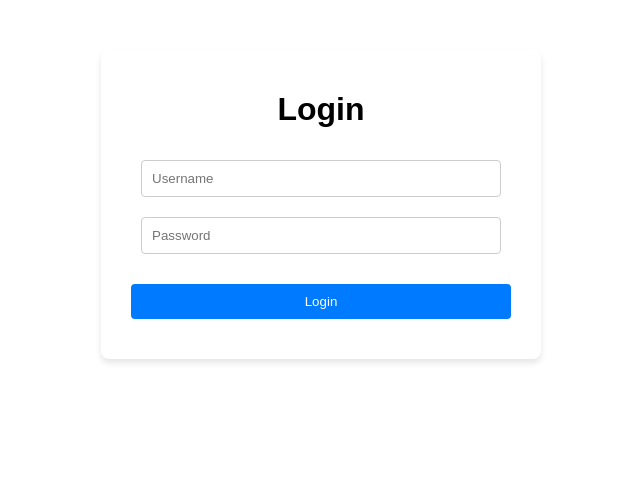
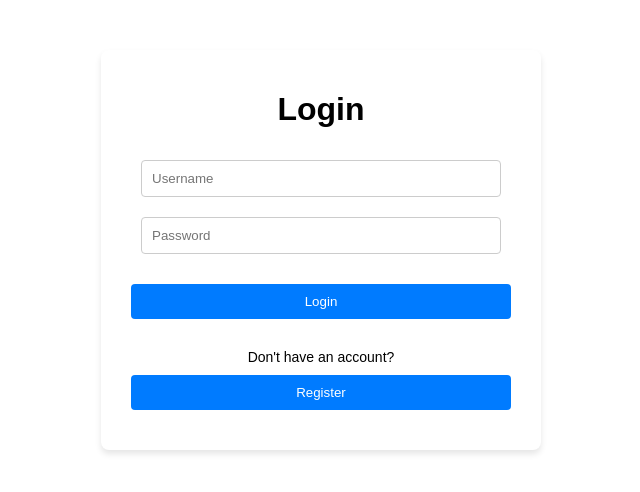
Before and after one commit to VibavariG/ToDoCalendar, a React (Vite) app in the folder frontend/: page /login in a window 1280 px wide. Shown: the top 492 px of the page, without its empty margins (319-959 px from the left). Built offline with nearby package versions, Linux system fonts and the light colour scheme; no server answers.

Commit message:
BFE-43: Add alt button to navigate to register or login

```diff
--- a/frontend/src/components/Form.jsx
+++ b/frontend/src/components/Form.jsx
@@ -12,6 +12,8 @@ function Form({route, method}) {
     const navigate = useNavigate();
 
     const name = method === "login" ? "Login" : "Register";
+    const altname = method === "login" ? "Register" : "Login"
+    const alttext = method === "login" ? "Don't have an account?" : "Already have an account?"
 
     const handleSubmit = async (e) => {
         setLoading(true);
@@ -34,6 +36,14 @@ function Form({route, method}) {
         }
     };
 
+    const handleAltButtonClick = () => {
+        if (method === "login") {
+            navigate("/register")
+        } else {
+            navigate("/login")
+        }
+    }
+
     return <form onSubmit={handleSubmit} className="form-container">
         <h1>{name}</h1>
         <input
@@ -54,6 +64,8 @@ function Form({route, method}) {
         <button className="form-button" type="submit">
             {name}
         </button>
+        <p className="form-text">{alttext}</p>
+        <button className="form-altbutton" onClick={handleAltButtonClick}>{altname}</button>
     </form>
 }
 
--- a/frontend/src/styles/Form.css
+++ b/frontend/src/styles/Form.css
@@ -19,6 +19,11 @@
   box-sizing: border-box;
 }
 
+.form-text {
+  margin: 10px 0;
+  font-size: 0.875em;
+}
+
 .form-button {
   width: 95%;
   padding: 10px;
@@ -31,6 +36,18 @@
   transition: background-color 0.2s ease-in-out;
 }
 
+.form-altbutton {
+  width: 95%;
+  padding: 10px;
+  margin: 0 0 20px 0;
+  background-color: #007bff;
+  color: white;
+  border: none;
+  border-radius: 4px;
+  cursor: pointer;
+  transition: background-color 0.2s ease-in-out;
+}
+
 .form-button:hover {
   background-color: #0056b3;
 }
```
Lines whose indentation alone changed are shown as unchanged.
